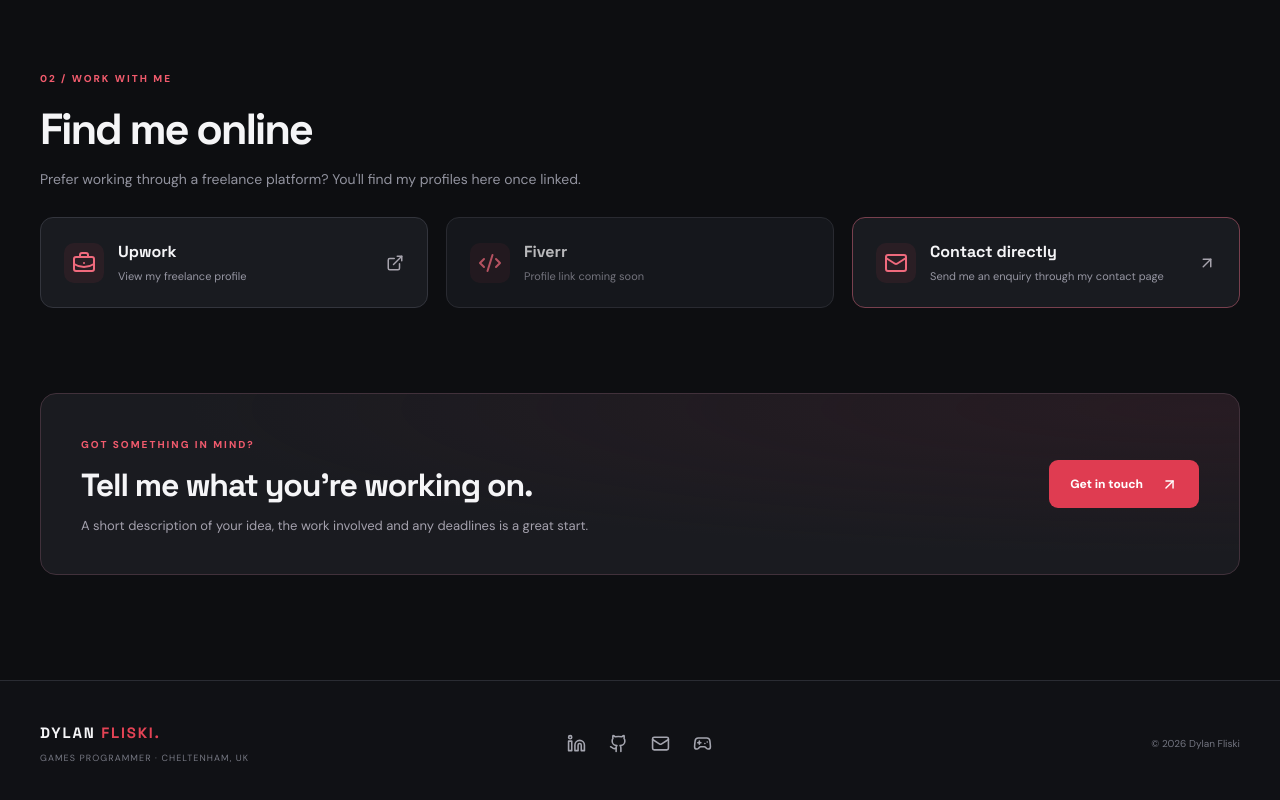
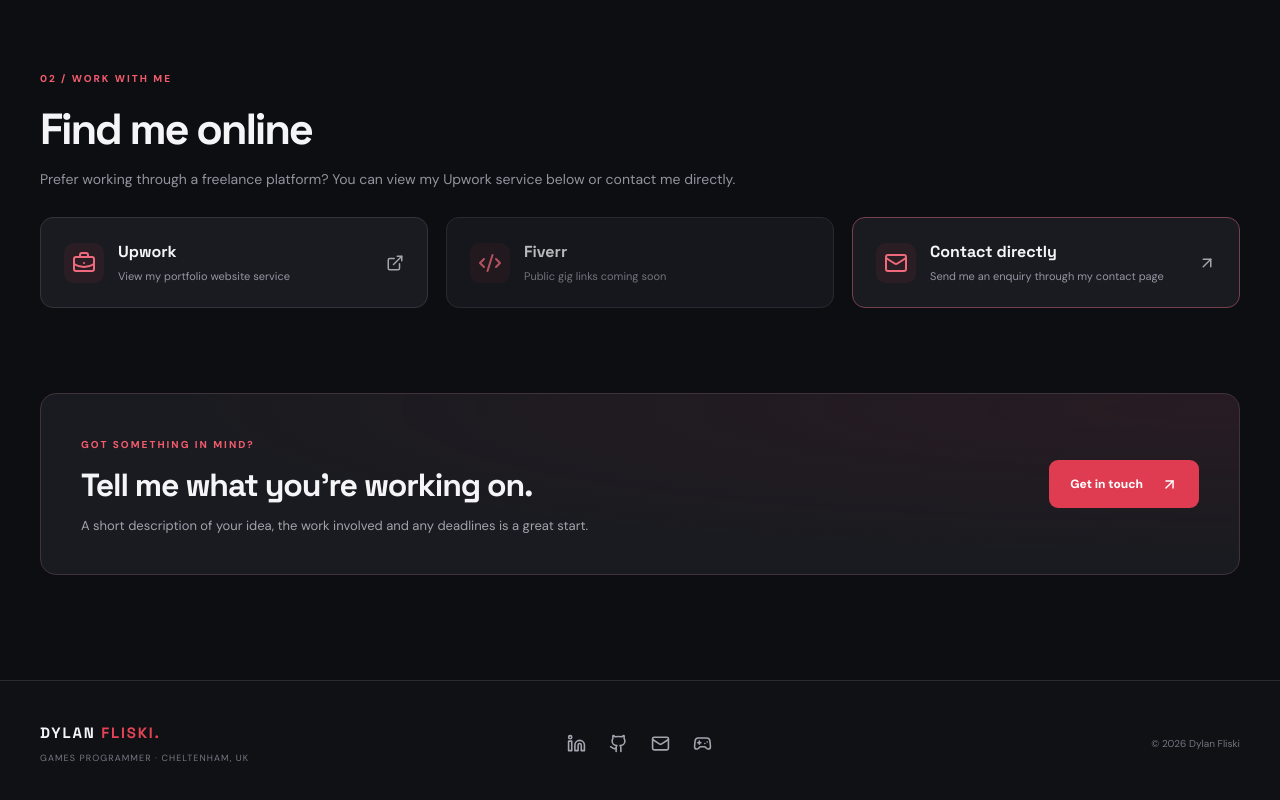
Before and after one commit to Dylsonator/Dylan-Fliski-Portfolio, a React (Vite) app: page /services in a window 1280 px wide. Shown: the part 1215-2015 px from the top of the page. Built offline with nearby package versions, Linux system fonts and the light colour scheme.

Commit message:
Show precise Upwork service link label and clarify platform options

```diff
--- a/src/components/Services.tsx
+++ b/src/components/Services.tsx
@@ -133,7 +133,7 @@ export default function Services() {
         <div className="section-heading">
           <span className="eyebrow red-label">02 / WORK WITH ME</span>
           <h2 id="freelance-platforms-title">Find me online</h2>
-          <p>Prefer working through a freelance platform? You'll find my profiles here once linked.</p>
+          <p>Prefer working through a freelance platform? You can view my Upwork service below or contact me directly.</p>
         </div>
         <div className="freelance-platform-grid">
           {freelanceProfiles.map((profile) => {
@@ -144,7 +144,7 @@ export default function Services() {
                 </span>
                 <span className="freelance-platform__details">
                   <strong>{profile.name}</strong>
-                  <small>{profile.url ? 'View my freelance profile' : 'Profile link coming soon'}</small>
+                  <small>{profile.description}</small>
                 </span>
                 {profile.url && <ExternalLink size={18} aria-hidden="true" />}
               </>
```
